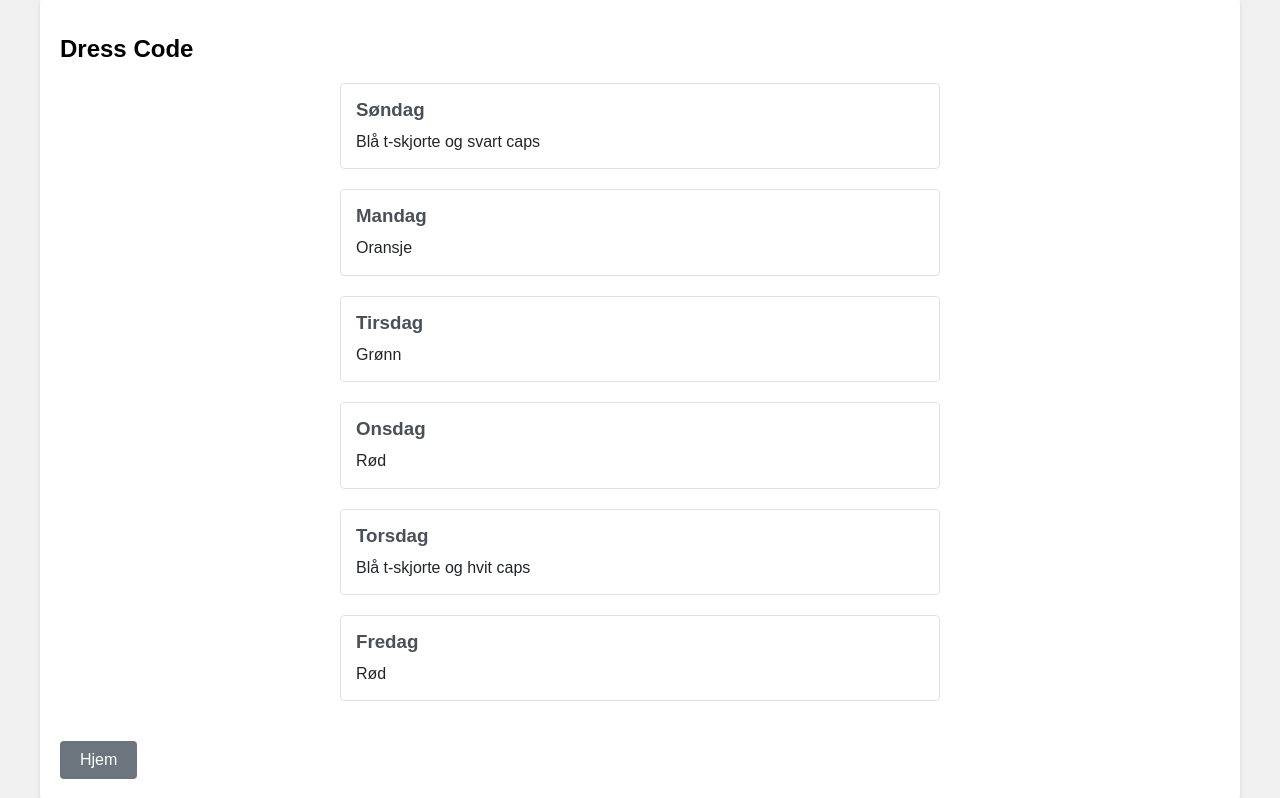
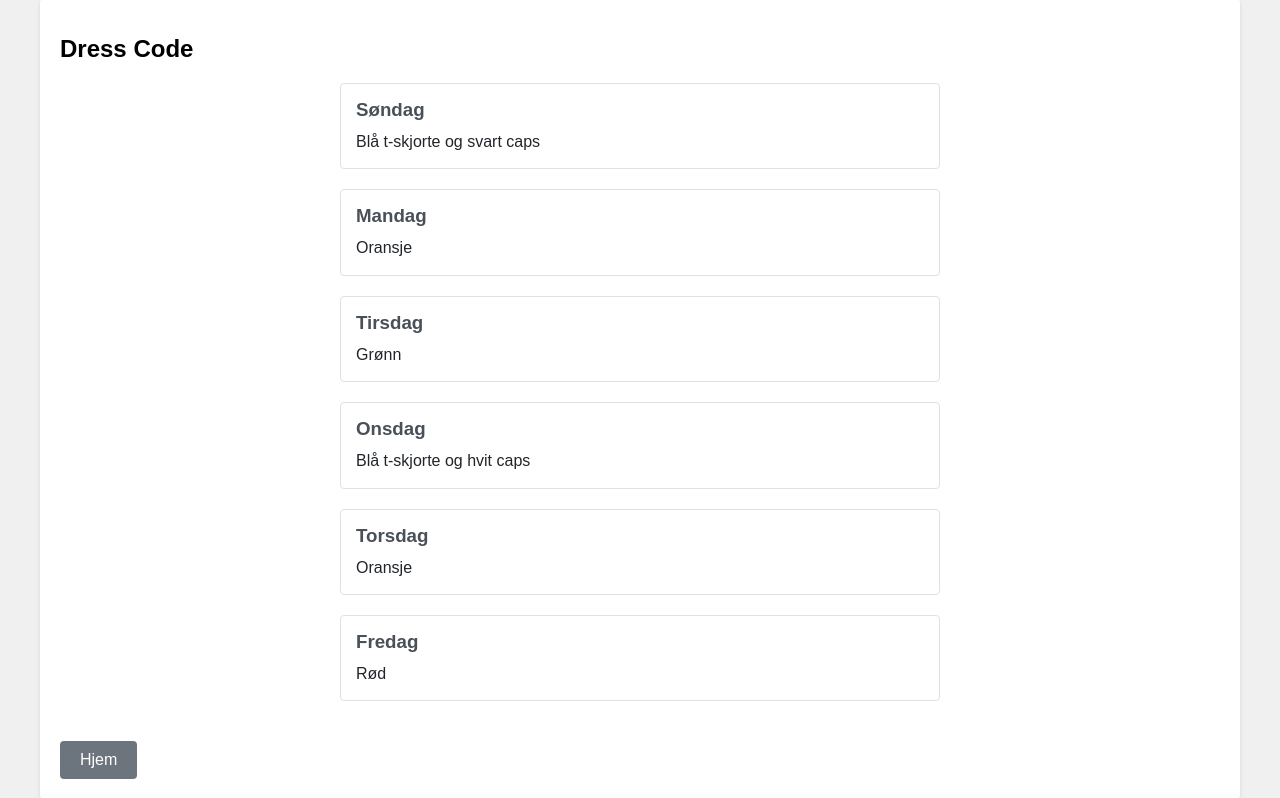
Before and after one commit to GeirOwe/golf, a Flask app: page /dress-code in a window 1280 px wide. Shown: the part 41-839 px from the top of the page. Run offline with Flask 3, Linux system fonts and the light colour scheme.

Commit message:
Update dress code for Wednesday and Thursday to reflect accurate attire

```diff
--- a/templates/dress_code.html
+++ b/templates/dress_code.html
@@ -23,12 +23,12 @@
 
         <div class="day-group">
             <h3>Onsdag</h3>
-            <p>Rød</p>
+            <p>Blå t-skjorte og hvit caps</p>
         </div>
 
         <div class="day-group">
             <h3>Torsdag</h3>
-            <p>Blå t-skjorte og hvit caps</p>
+            <p>Oransje</p>
         </div>
 
         <div class="day-group">
```
